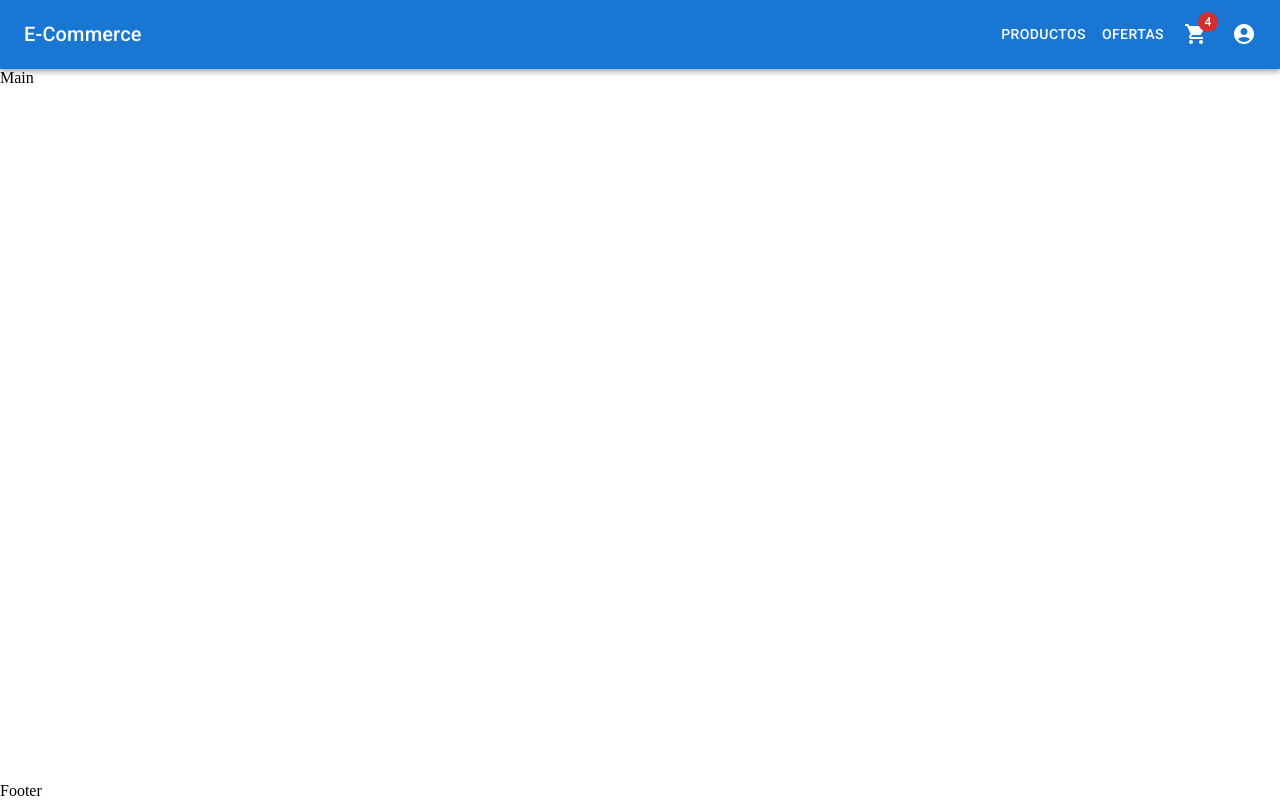
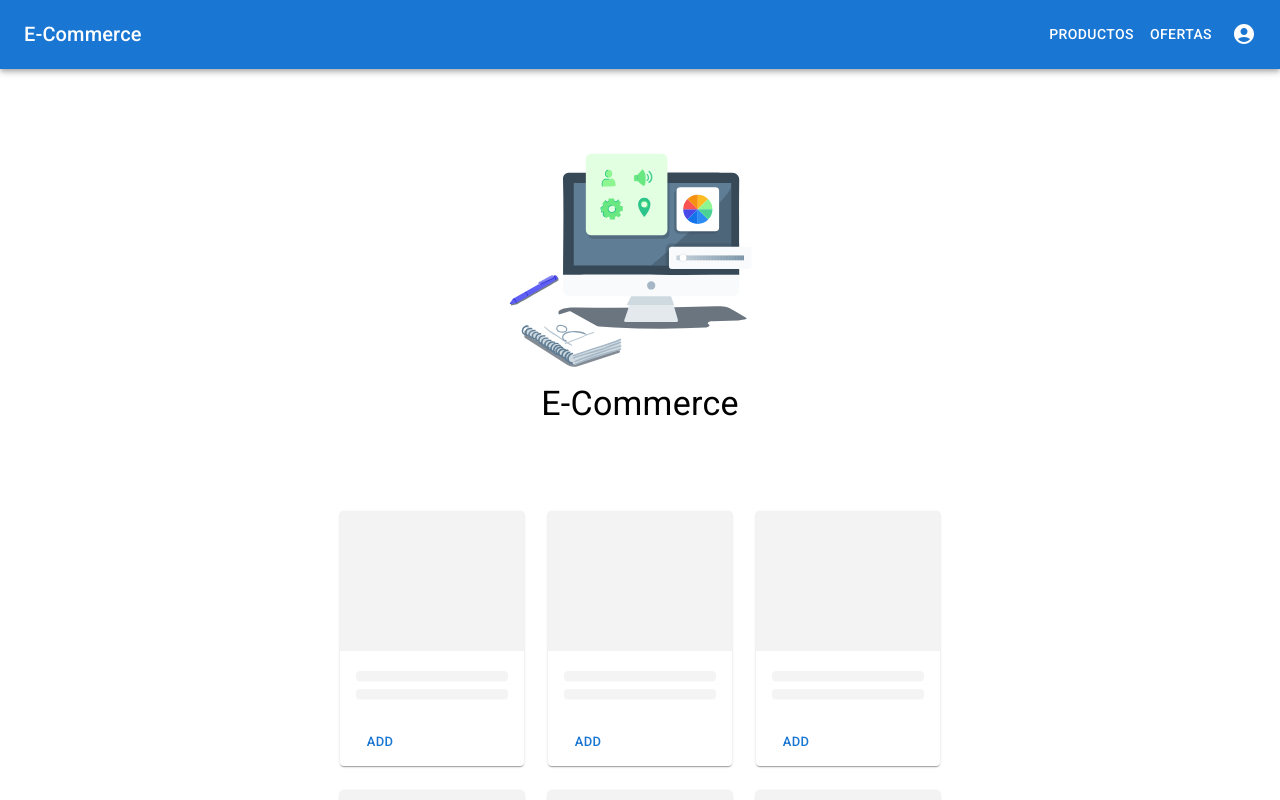
Before and after one commit to AryDemitropulos/coderhouse_demitropulos_ecommerce, a React (Create React App) app: page / in a window 1280 px wide. Shown: the top 800 px of the page. Built offline with nearby package versions, Linux system fonts and the light colour scheme.

Commit message:
Se crea landing page

```diff
--- /dev/null
+++ b/src/components/Item.js
@@ -0,0 +1,46 @@
+import React from "react";
+
+import Card from "@mui/material/Card";
+import CardActions from "@mui/material/CardActions";
+import CardContent from "@mui/material/CardContent";
+import CardMedia from "@mui/material/CardMedia";
+import Button from "@mui/material/Button";
+import Typography from "@mui/material/Typography";
+import { Skeleton } from "@mui/material";
+
+const Item = (props) => {
+  const product = props.product || {};
+  const { name, img, description, stock, price } = product;
+
+  return (
+    <Card sx={{ maxWidth: 345 }}>
+      {img ? (
+        <CardMedia component="img" alt={name} height="140" image={img} />
+      ) : (
+        <Skeleton variant="rectangular" height={140} />
+      )}
+
+      <CardContent>
+        {name ? (
+          <Typography gutterBottom variant="h5" component="div">
+            {name}
+          </Typography>
+        ) : (
+          <Skeleton variant="text" />
+        )}
+        {description ? (
+          <Typography variant="body2" color="text.secondary">
+            {description}
+          </Typography>
+        ) : (
+          <Skeleton variant="text" />
+        )}
+      </CardContent>
+      <CardActions>
+        <Button size="small">Add</Button>
+      </CardActions>
+    </Card>
+  );
+};
+
+export default Item;
--- /dev/null
+++ b/src/components/ItemListContainer.js
@@ -0,0 +1,32 @@
+import React from "react";
+import { Typography, Box, Grid } from "@mui/material";
+import Item from "./Item";
+const ItemListContainer = (props) => {
+  const { greeting } = props;
+  const products = [1, 2, 3, 4, 5, 6];
+  return (
+    <Box sx={{ width: "100%" }}>
+      <Typography
+        variant="h6"
+        gutterBottom
+        color="initial"
+        sx={{ textAlign: "center", paddingBottom: "40px", paddingTop: "40px" }}
+      >
+        {greeting}
+      </Typography>
+      <Grid
+        container
+        spacing={{ xs: 2, md: 3 }}
+        columns={{ xs: 4, sm: 8, md: 12 }}
+      >
+        {products.map((product, index) => (
+          <Grid item xs={2} sm={4} md={4} key={index}>
+            <Item index={index} />
+          </Grid>
+        ))}
+      </Grid>
+    </Box>
+  );
+};
+
+export default ItemListContainer;
--- /dev/null
+++ b/src/components/LandingLogo.js
@@ -0,0 +1,13 @@
+import { Typography } from "@mui/material";
+import logo from "../img/logo.svg";
+
+const LandingLogo = () => {
+  return (
+    <>
+      <img src={logo} alt="" width={400} />
+      <Typography variant="h4">E-Commerce</Typography>
+    </>
+  );
+};
+
+export default LandingLogo;
--- a/src/components/Main.js
+++ b/src/components/Main.js
@@ -1,7 +1,17 @@
 import React from "react";
+import { Box, Container, Typography } from "@mui/material";
+import ItemListContainer from "./ItemListContainer.js";
+import LandingLogo from "./LandingLogo.js";
 
 function Main() {
-  return <main>Main</main>;
+  return (
+    <Container maxWidth="lg" className="main-container">
+      <Box className="d-flex-col-center">
+        <LandingLogo />
+        <ItemListContainer />
+      </Box>
+    </Container>
+  );
 }
 
 export default Main;
--- a/src/components/NavBar.js
+++ b/src/components/NavBar.js
@@ -8,8 +8,6 @@ import CartButton from "./CartButton";
 import UserButton from "./UserButton";
 
 export default function NavBar() {
-  const pages = ["Products", "Pricing", "Blog"];
-
   return (
     <Box>
       <AppBar position="static">
@@ -28,7 +26,6 @@ export default function NavBar() {
             </Button>
           </Box>
           <Box>
-            <CartButton />
             <UserButton />
           </Box>
         </Toolbar>
--- a/src/styles.css
+++ b/src/styles.css
@@ -15,6 +15,13 @@ html,
   flex-direction: column;
 }
 
-main {
+.main-container {
   flex-grow: 1;
+  padding-top: 50px;
 }
+.d-flex-col-center {
+  display: flex;
+  flex-direction: column;
+  align-items: center;
+  justify-self: center;
+}
```
Also changed, not shown: src/img/logo.svg (added).
